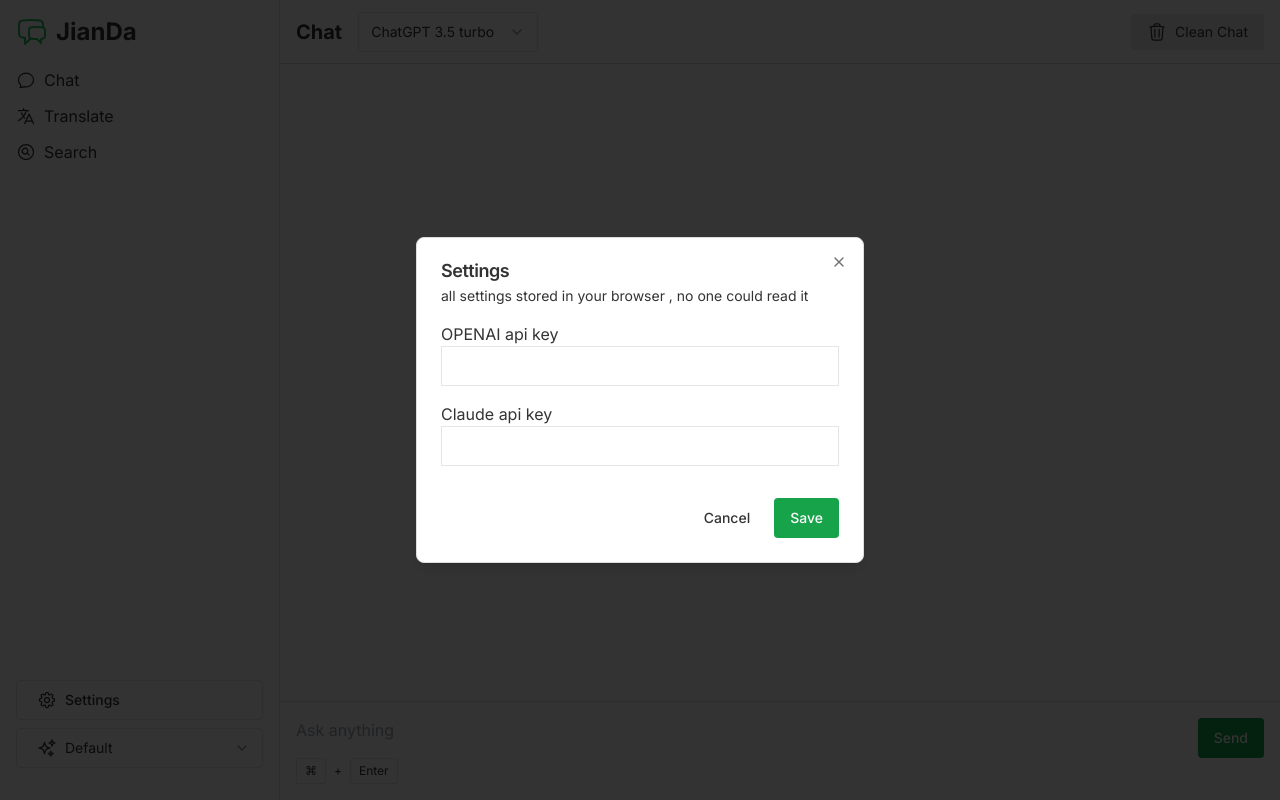
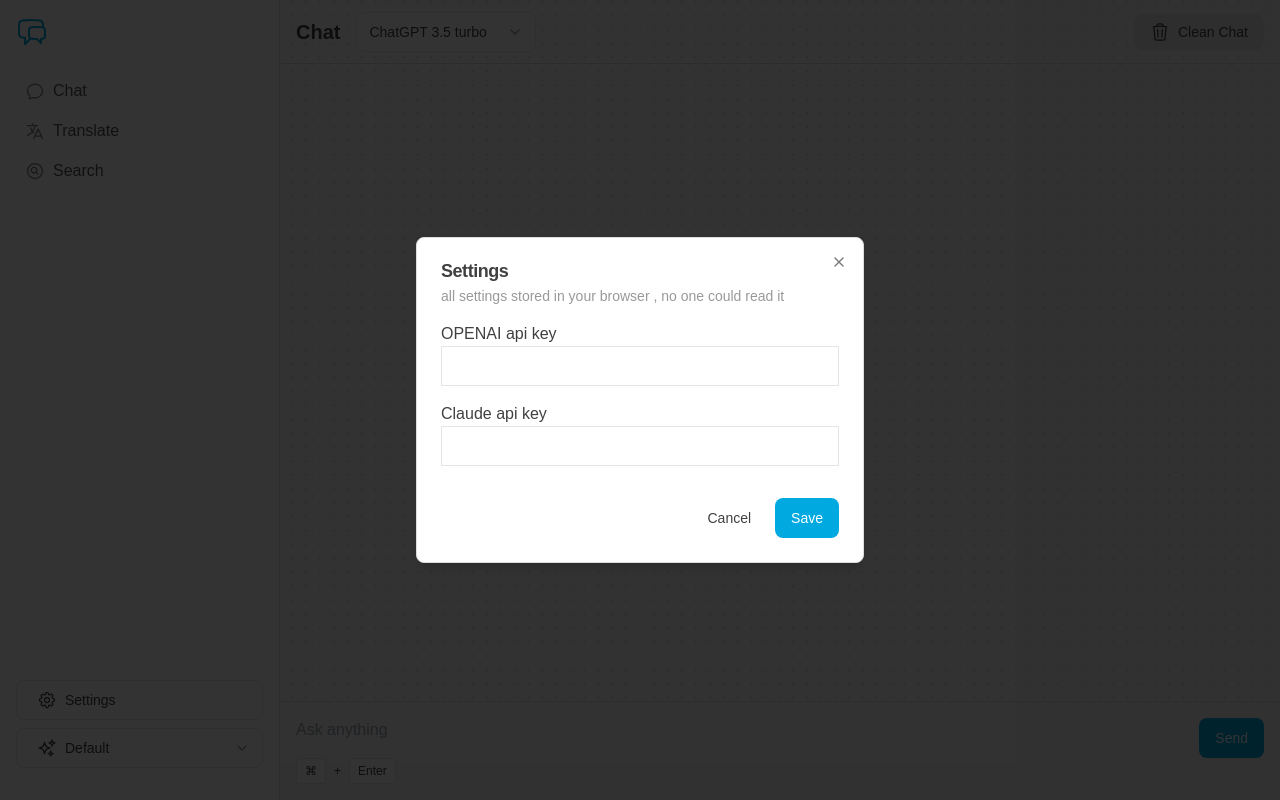
Before and after one commit to blackrabbit944/rabbit-gpt, a Next.js app: page /chat in a window 1280 px wide. Both pictures are taken after a click on the button "Settings". Built offline with nearby package versions, Linux system fonts and the light colour scheme.

Commit message:
修改了UI

```diff
--- a/src/components/common/logo.tsx
+++ b/src/components/common/logo.tsx
@@ -3,10 +3,9 @@ import { ChatBubbleLeftRightIcon } from "@heroicons/react/24/outline";
 export default function Logo() {
     return (
         <div className="logo flex justify-start items-center">
-            <div className="text-green-500 mr-2">
+            <div className="text-logo mr-2">
                 <ChatBubbleLeftRightIcon className="h-8 w-8" />
             </div>
-            JianDa
         </div>
     );
 }
--- a/src/components/ui/dialog.tsx
+++ b/src/components/ui/dialog.tsx
@@ -100,7 +100,7 @@ const DialogDescription = React.forwardRef<
 >(({ className, ...props }, ref) => (
     <DialogPrimitive.Description
         ref={ref}
-        className={cn("text-sm text-muted-foreground", className)}
+        className={cn("text-sm  theme-text-secondary", className)}
         {...props}
     />
 ));
--- a/src/components/ui/select.tsx
+++ b/src/components/ui/select.tsx
@@ -19,7 +19,7 @@ const SelectTrigger = React.forwardRef<
     <SelectPrimitive.Trigger
         ref={ref}
         className={cn(
-            "flex h-10 w-full items-center justify-between theme-rounded-base border border-input bg-background px-3 py-2 text-sm ring-offset-background placeholder:text-muted-foreground focus:outline-none focus:ring-2 focus:ring-ring focus:ring-offset-2 disabled:cursor-not-allowed disabled:opacity-50 [&>span]:line-clamp-1",
+            "flex h-10 w-full items-center justify-between theme-rounded-base border border-input font-medium bg-background px-3 py-2 text-sm ring-offset-background placeholder:text-muted-foreground focus:outline-none focus:ring-2 focus:ring-ring focus:ring-offset-2 disabled:cursor-not-allowed disabled:opacity-50 [&>span]:line-clamp-1",
             className
         )}
         {...props}
--- a/src/styles/globals.css
+++ b/src/styles/globals.css
@@ -73,6 +73,10 @@
     .theme-btn-default-bg2 {
         background-color: var(--color-btn-default-bg2);
     }
+
+    .theme-text-secondary {
+        color: var(--color-text-secondary);
+    }
 }
 
 .scrollbar-thumb {
@@ -98,6 +102,7 @@ body {
 
     .layout-left {
         @apply border-r theme-border-main;
+        background-color: var(--bg-sider);
     }
 }
 
@@ -107,16 +112,21 @@ body {
     background-color: var(--bg-sider);
 }
 
+.text-logo {
+    color: var(--color-primary);
+}
+
 .main-menu {
-    @apply flex flex-col gap-1;
+    @apply flex flex-col py-2 px-2;
     .main-menu-item {
-        @apply flex justify-between items-center px-4 py-1 cursor-pointer;
+        @apply flex justify-between items-center px-4 py-1.5 cursor-pointer theme-rounded-base mb-0.5;
         background-color: var(--main-menu-item-bg);
+        color: var(--main-menu-item-text);
         &:hover {
             background-color: var(--main-menu-item-bg-hover);
         }
         .icon {
-            @apply w-5 h-5 mr-2;
+            @apply w-5 h-5 mr-2 opacity-75;
         }
         .text {
             @apply flex-grow text-base;
--- a/src/styles/theme/dark.css
+++ b/src/styles/theme/dark.css
@@ -1,15 +1,15 @@
 .theme-dark {
-    --color-primary: rgb(22 163 74);
+    --color-primary: rgb(0, 255, 94);
     --color-secondary: #34495e;
 
-    --bg-main: #000;
+    --bg-main: #222;
     --bg-sider: #000;
 
     --color-bg: #333;
     --color-bg-popover: #333;
 
     --color-btn-default-bg: #333;
-    --color-btn-default-bg2: #222;
+    --color-btn-default-bg2: #444;
 
     --color-text-on-primary: #fff;
     --color-text-on-secondary: #fff;
@@ -20,8 +20,8 @@
     --color-text-main: #fff;
     --color-text-secondary: #666;
 
-    --color-message-bg-ai: #277b4a;
-    --color-message-bg-my: #4186b5;
+    --color-message-bg-ai: #00af49;
+    --color-message-bg-my: #484848;
 
     --color-message-ai: #fff;
     --color-message-my: #fff;
@@ -34,7 +34,20 @@
 
     --rounded-message: 1rem;
 
-    --rounded-base: 0.25rem;
+    --rounded-base: 0.5rem;
     --rounded-lg: 0.5rem;
     --rounded-sm: 0.125rem;
+
+    .main-menu-item {
+        border: 1px solid #000;
+    }
+    .main-menu-item:hover {
+        border: 1px solid #222;
+    }
+
+    .layout-right {
+        background-image: radial-gradient(#000 1px, #222 1px);
+        background-position: 353.072px 5605.22px;
+        background-size: 13.9274px 13.9274px;
+    }
 }
--- a/src/styles/theme/default.css
+++ b/src/styles/theme/default.css
@@ -1,8 +1,8 @@
 .theme-default {
-    --color-primary: rgb(22 163 74);
+    --color-primary: #00a9e0;
     --color-secondary: #34495e;
 
-    --bg-main: #fff;
+    --bg-main: #f8f8f8;
     --bg-sider: #fff;
 
     --color-bg: #fff;
@@ -12,29 +12,50 @@
     --color-text-on-secondary: #fff;
 
     --color-btn-default-bg: #fff;
-    --color-btn-default-bg2: #eee;
+    --color-btn-default-bg2: #e8e8e8;
 
     --color-border: #ddd;
     --color-border-light: #e5e5e5;
 
-    --color-text-main: #333;
-    --color-text-secondary: #666;
+    --color-text-main: #404040;
+    --color-text-secondary: #999;
 
-    --color-message-bg-ai: rgb(34 197 94);
+    --color-message-bg-ai: #00a9e0;
     --color-message-bg-my: #333;
 
     --color-message-ai: #fff;
     --color-message-my: #fff;
 
     --main-menu-item-bg: #fff;
-    --main-menu-item-bg-hover: #eee;
+    --main-menu-item-bg-hover: #f8f8f8;
+    --main-menu-item-text: #555;
 
     --color-scroll-track: #eee;
     --color-scroll-thumb: #888;
 
     --rounded-message: 1rem;
 
-    --rounded-base: 0.25rem;
+    --rounded-base: 0.5rem;
     --rounded-lg: 0.5rem;
     --rounded-sm: 0.125rem;
+
+    --shadow-1: 0 2px 4px #0000000f;
+    --border-1: 1px solid rgba(0, 0, 0, 0.1);
+
+    body {
+        font-family: "Pingfang SC", Microsoft Yahei, Arial, sans-serif;
+    }
+
+    .main-menu-item {
+        border: 1px solid #fff;
+    }
+    .main-menu-item:hover {
+        border: 1px solid #eee;
+    }
+
+    .layout-right {
+        background-image: radial-gradient(#ddd 1px, #f8f8f8 1px);
+        background-position: 353.072px 5605.22px;
+        background-size: 13.9274px 13.9274px;
+    }
 }
```
